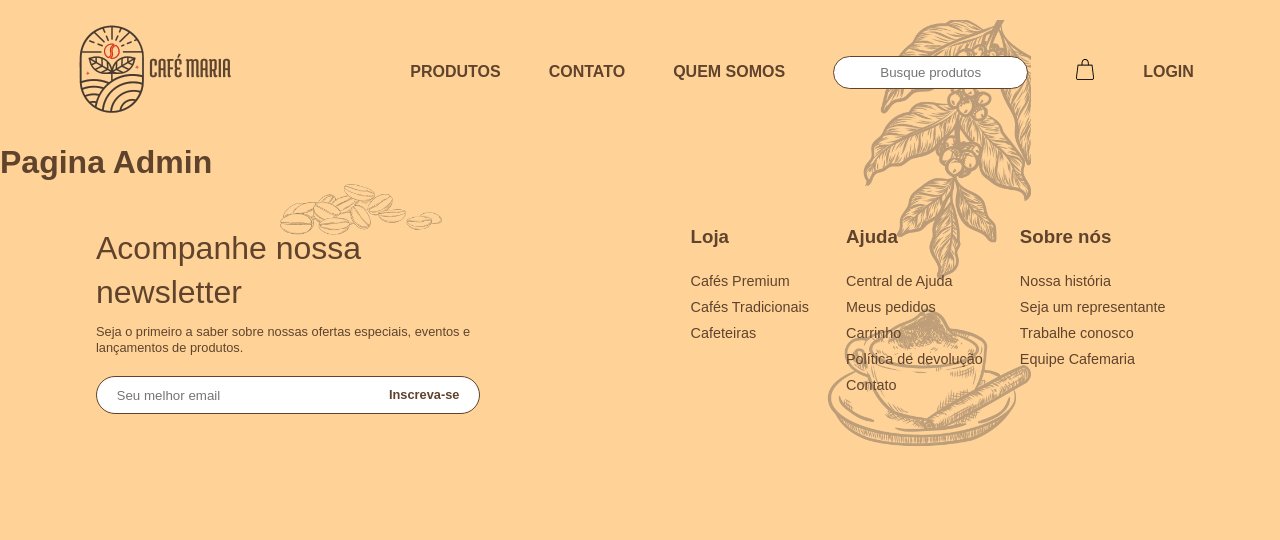
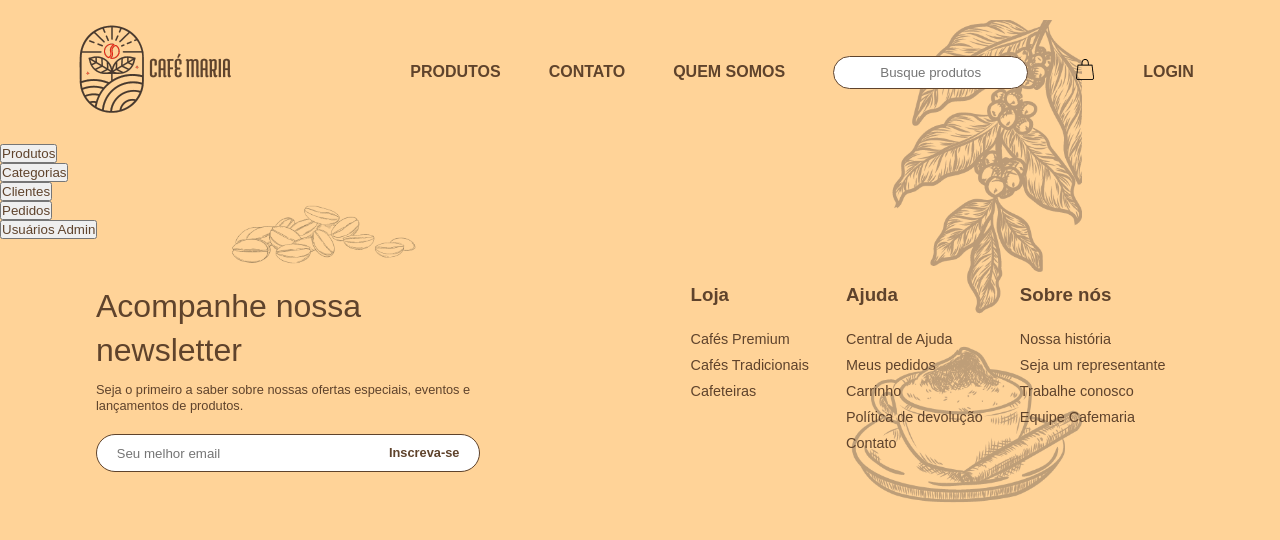
Before and after one commit to guipaterlini/Projeto-Cafemaria, a React (Create React App) app: page /admin in a window 1280 px wide. Shown: the top 540 px of the page. Built offline with nearby package versions, Linux system fonts and the light colour scheme.

Commit message:
Feature: criado componente AsideItem para o menu na pagina admin

```diff
--- /dev/null
+++ b/src/components/AsideItem/index.tsx
@@ -0,0 +1,20 @@
+import React from "react";
+
+interface AsideItemProps {
+  onClick: () => void;
+  label: string;
+}
+
+const AsideItem: React.FC<AsideItemProps> = ({ onClick, label }) => {
+  const handleClick = () => {
+    onClick();
+  };
+
+  return (
+    <li>
+      <button onClick={handleClick}>{label}</button>
+    </li>
+  );
+};
+
+export default AsideItem;
--- a/src/components/Footer/index.tsx
+++ b/src/components/Footer/index.tsx
@@ -5,6 +5,7 @@ import {
   LinksContainer,
   FormNewsLetter,
 } from "./styles";
+import React from "react";
 
 export function Footer() {
   return (
--- /dev/null
+++ b/src/components/ListSection/index.tsx
@@ -0,0 +1,5 @@
+import React from "react";
+
+export default function ListSection() {
+  return <li>teste</li>;
+}
--- a/src/pages/PagAdmin/index.tsx
+++ b/src/pages/PagAdmin/index.tsx
@@ -2,15 +2,56 @@ import { useState } from "react";
 import Header from "../../components/Header";
 import { Footer } from "../../components/Footer";
 import React from "react";
+import AsideItem from "../../components/AsideItem";
+import ListSection from "../../components/ListSection";
+
+type Menu = "products" | "categories" | "clients" | "orders" | "users";
+
 
 export default function PagAdmin() {
   const [open, setOpen] = useState(false);
+  const [section, setSection] = useState<Menu | null>(null);
+
+  const handleMenuClick = (menu: Menu) => {
+    setSection(menu);
+  };
 
   return (
     <main>
       <Header open={open} setOpen={setOpen} />
-
-      <h1>Pagina Admin</h1>
+      <div>
+        <aside>
+          <ul>
+            <AsideItem
+              onClick={() => handleMenuClick("products")}
+              label="Produtos"
+            />
+            <AsideItem
+              onClick={() => handleMenuClick("categories")}
+              label="Categorias"
+            />
+            <AsideItem
+              onClick={() => handleMenuClick("clients")}
+              label="Clientes"
+            />
+            <AsideItem
+              onClick={() => handleMenuClick("orders")}
+              label="Pedidos"
+            />
+            <AsideItem
+              onClick={() => handleMenuClick("users")}
+              label="Usuários Admin"
+            />
+          </ul>
+        </aside>
+        <section>
+          {section === "products" && <ListSection />}
+          {section === "categories" && <ListSection />}
+          {section === "clients" && <ListSection />}
+          {section === "orders" && <ListSection />}
+          {section === "users" && <ListSection />}
+        </section>
+      </div>
 
       <Footer />
     </main>
```
